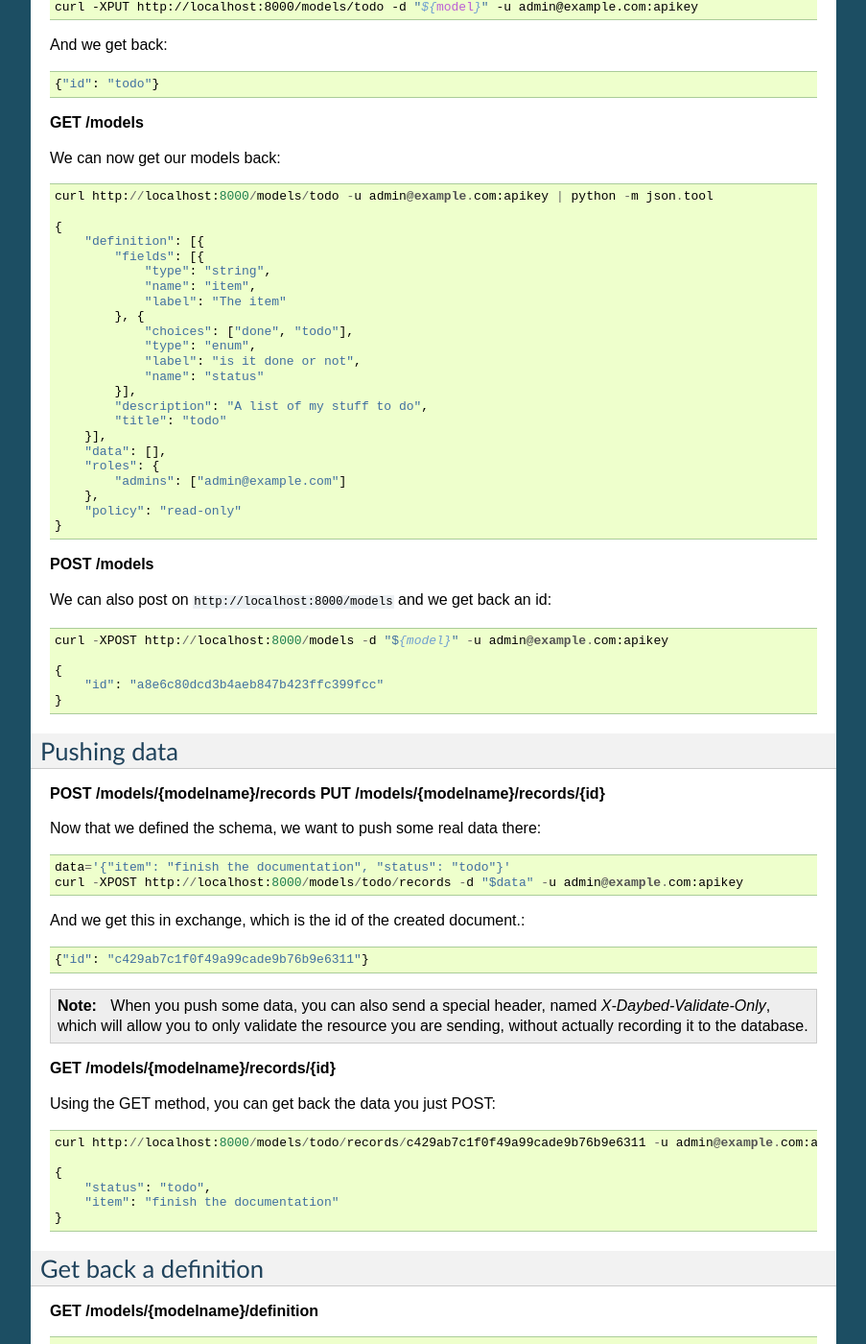
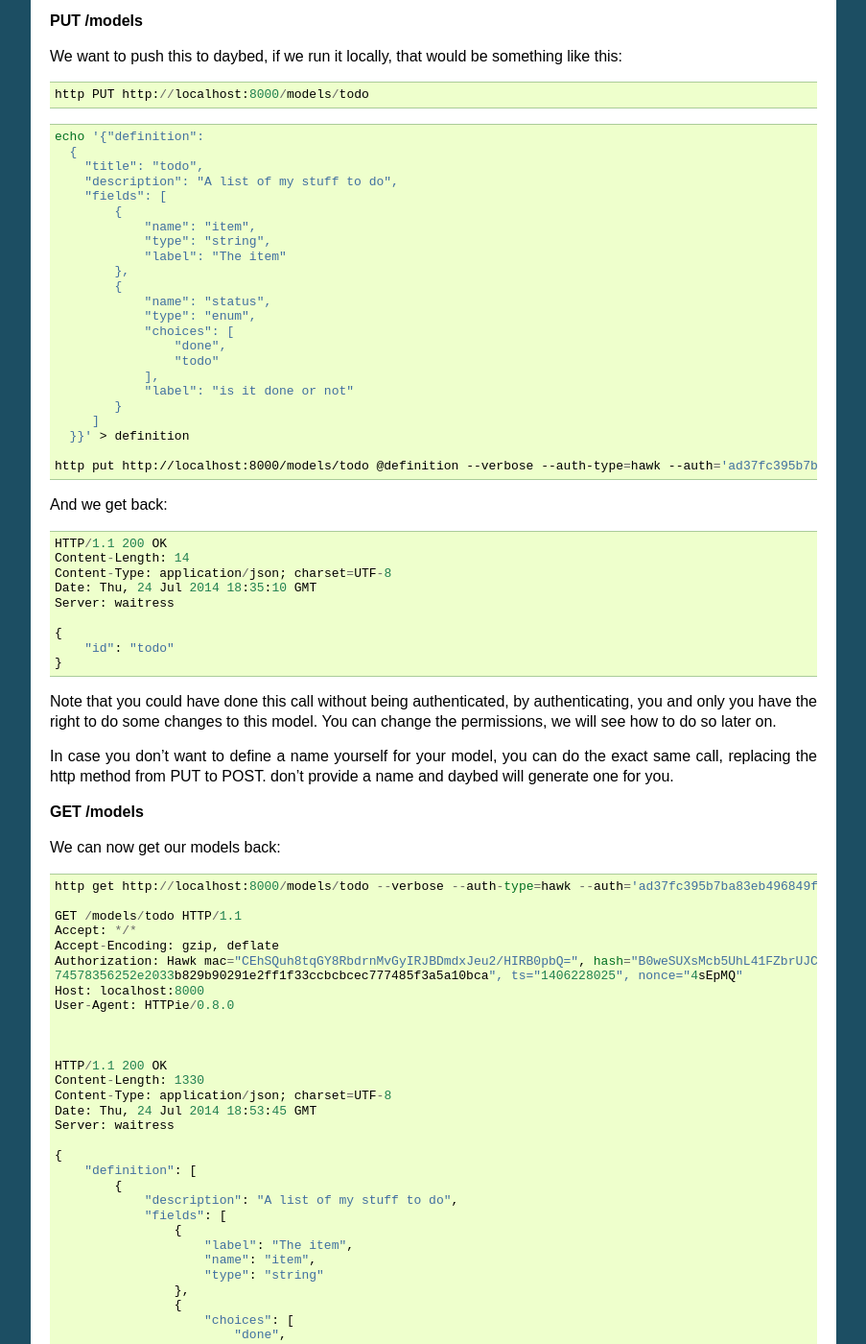
Before and after one commit to spiral-project/daybed, a Sphinx documentation site: the page built from docs/source/usage.rst, in a window 1280 px wide and 1400 px high, scrolled down 870 px. Shown: the whole window at 96% size, without its empty margins (198-1101 px from the left). Built offline with Sphinx 7.4.7, drawn with Linux system fonts in a browser that asks for light colours; some of the changed text lies outside the part shown.

Commit message:
Start to update the docs to reflect the new APIs.

```diff
--- a/docs/source/install.rst
+++ b/docs/source/install.rst
@@ -4,7 +4,7 @@ Installing daybed
 Daybed has the following requirements:
 
 - A Python_ 2.6, 2.7, 3.x or PyPy_ installation
-- A CouchDB_ server instance running
+- A CouchDB_ or Redis_ server instance running
 
 Daybed comes with a Makefile to simplify your life when developing. To install
 daybed in your current virtualenv and get started, just run::
@@ -129,6 +129,7 @@ From the repository folder::
 
 
 .. _CouchDB: http://couchdb.apache.org/
+.. _Redis: http://redis.io
 .. _Homebrew: http://brew.sh/
 .. _Python: http://python.org/
 .. _PyPy: http://pypy.org/
--- a/docs/source/usage.rst
+++ b/docs/source/usage.rst
@@ -1,38 +1,69 @@
-=========================
 How to use the daybed API
 =========================
 
 Daybed is a REST interface you can use to create definitions, edit them and
 publish data that complies to these models.
 
-Let's say we want to have a daybed managed todo list. First, we put
-a definition under the name "todo".
+Let's say we want to have a daybed-managed todo list. Follow the steps and you
+will have a grasp of how daybed works.
 
+To ease testing, you can use `httpie <https://github.com/jkbr/httpie>`_ in
+order to make requests. Examples of use with httpie are provided when possible.
+
+
+In order to authenticate with `Hawk <https://github.com/hueniverse/hawk>`_,
+you'll need to install the `requests-hawk module
+<https://github.com/mozilla-services/requests-hawk>`_
 
 Authentication
 --------------
 
-You need to be authenticated to be able to run this curl commands.
+You need to be authenticated to be able to run most of the commands. In order
+to get authenticated, the first thing to do is to get a "token" from daybed.
+This token is a way to identify yourself. A token contains two parts: a token
+id (that you can publicly share) and a secret (that's very similar to
+a password).
 
-You can use REST Console in Chrome to use your Persona credentials.
+Here is how to get your credentials::
 
-I command line, you will have to use the BasicAuthAuthenticationPolicy
-backend, you can add `` -u admin@example.com:apikey`` to each curl
-request to get rid of the 403 error.
+    http post http://0.0.0.0:8000/tokens
+
+    HTTP/1.1 201 Created
+    Content-Length: 273
+    Content-Type: application/json; charset=UTF-8
+    Date: Thu, 24 Jul 2014 16:25:49 GMT
+    Server: waitress
+
+    {
+        "credentials": {
+            "algorithm": "sha256",
+            "id": "e0394574578356252e2033b829b90291e2ff1f33ccbcbcec777485f3a5a10bca",
+            "key": "416aa1287121218feeb9b751a9614959a1c95fd09aba5959bab7c484dcd1b198"
+        },
+        "sessionToken": "ad37fc395b7ba83eb496849f6db022fbb316fa11081491b5f00dfae5b0b1cd22"
+    }
+
+
+Now, you can use these credentials for the next requests.
 
 
 Model management
 ----------------
 
+First, we put a definition under the name "todo".
+
+
 **PUT /models**
 
 We want to push this to daybed, if we run it locally, that would be something
-like this:
+like this::
+
+  http PUT http://localhost:8000/models/todo
 
 .. code-block:: bash
 
-    model='{
-      "definition": {
+    echo '{"definition":
+      {
         "title": "todo",
         "description": "A list of my stuff to do",
         "fields": [
@@ -51,52 +82,80 @@ like this:
                 "label": "is it done or not"
             }
          ]
-      }
-    }'
+      }}' > definition
 
-    curl -XPUT http://localhost:8000/models/todo -d "${model}" -u admin@example.com:apikey
+    http put http://localhost:8000/models/todo @definition --verbose --auth-type=hawk --auth='ad37fc395b7ba83eb496849f6db022fbb316fa11081491b5f00dfae5b0b1cd22:'
 
 And we get back::
 
-    {"id": "todo"}
+    HTTP/1.1 200 OK
+    Content-Length: 14
+    Content-Type: application/json; charset=UTF-8
+    Date: Thu, 24 Jul 2014 18:35:10 GMT
+    Server: waitress
+
+    {
+        "id": "todo"
+    }
+
+Note that you could have done this call without being authenticated, by
+authenticating, you and only you have the right to do some changes to this
+model. You can change the permissions, we will see how to do so later on.
+
+In case you don't want to define a name yourself for your model, you can do the
+exact same call, replacing the http method from PUT to POST. don't provide a
+name and daybed will generate one for you.
 
 **GET /models**
 
 We can now get our models back::
 
-    curl http://localhost:8000/models/todo -u admin@example.com:apikey | python -m json.tool
+    http get http://localhost:8000/models/todo --verbose --auth-type=hawk --auth='ad37fc395b7ba83eb496849f6db022fbb316fa11081491b5f00dfae5b0b1cd22:'
+
+    GET /models/todo HTTP/1.1
+    Accept: */*
+    Accept-Encoding: gzip, deflate
+    Authorization: Hawk mac="CEhSQuh8tqGY8RbdrnMvGyIRJBDmdxJeu2/HIRB0pbQ=", hash="B0weSUXsMcb5UhL41FZbrUJCAotzSI3HawE1NPLRUz8=", id="e03945
+    74578356252e2033b829b90291e2ff1f33ccbcbcec777485f3a5a10bca", ts="1406228025", nonce="4sEpMQ"
+    Host: localhost:8000
+    User-Agent: HTTPie/0.8.0
+
+
+
+    HTTP/1.1 200 OK
+    Content-Length: 1330
+    Content-Type: application/json; charset=UTF-8
+    Date: Thu, 24 Jul 2014 18:53:45 GMT
+    Server: waitress
 
     {
-        "definition": [{
-            "fields": [{
-                "type": "string",
-                "name": "item",
-                "label": "The item"
-            }, {
-                "choices": ["done", "todo"],
-                "type": "enum",
-                "label": "is it done or not",
-                "name": "status"
-            }],
-            "description": "A list of my stuff to do",
-            "title": "todo"
-        }],
-        "data": [],
-        "roles": {
-            "admins": ["admin@example.com"]
-        },
-        "policy": "read-only"
+        "definition": [
+            {
+                "description": "A list of my stuff to do",
+                "fields": [
+                    {
+                        "label": "The item",
+                        "name": "item",
+                        "type": "string"
+                    },
+                    {
+                        "choices": [
+                            "done",
+                            "todo"
+                        ],
+                        "label": "is it done or not",
+                        "name": "status",
+                        "type": "enum"
+                    }
+                ],
+                "title": "todo"
+            }
+        ],
+        "records": []
     }
 
-**POST /models**
-
-We can also post on ``http://localhost:8000/models`` and we get back an id::
-
-    curl -XPOST http://localhost:8000/models -d "${model}" -u admin@example.com:apikey
-
-    {
-        "id": "a8e6c80dcd3b4aeb847b423ffc399fcc"
-    }
+In case you are not authenticated, you couldn't see anything and would get a
+401 answer from the server.
 
 
 Pushing data
@@ -105,30 +164,76 @@ Pushing data
 **POST /models/{modelname}/records**
 **PUT /models/{modelname}/records/{id}**
 
-Now that we defined the schema, we want to push some real data there::
+Now that we defined the schema, we want to push some real data there!::
 
-    data='{"item": "finish the documentation", "status": "todo"}'
-    curl -XPOST http://localhost:8000/models/todo/records -d "$data" -u admin@example.com:apikey
+    http POST http://localhost:8000/models/todo/records item="work on daybed" status="done"\
+    --verbose --auth-type=hawk --auth='ad37fc395b7ba83eb496849f6db022fbb316fa11081491b5f00dfae5b0b1cd22:'
 
-And we get this in exchange, which is the id of the created document.::
+    POST /models/todo/records HTTP/1.1
+    Accept: application/json
+    Accept-Encoding: gzip, deflate
+    Authorization: Hawk mac="4Sly1HVkkKsRk43dHOLw/e/AmWeoDEe9ZbVu9cugzg0=", hash="KE3ivKqZxHPTg1yzUAJHOu/PYiYWvEoh3SZxzYshikw=", id="e03945
+    74578356252e2033b829b90291e2ff1f33ccbcbcec777485f3a5a10bca", ts="1406228375", nonce="T2NP4V"
+    Content-Length: 44
+    Content-Type: application/json; charset=utf-8
+    Host: localhost:8000
+    User-Agent: HTTPie/0.8.0
 
-    {"id": "c429ab7c1f0f49a99cade9b76b9e6311"}
+    {
+        "item": "work on daybed",
+        "status": "done"
+    }
+
+    HTTP/1.1 201 Created
+    Content-Length: 42
+    Content-Type: application/json; charset=UTF-8
+    Date: Thu, 24 Jul 2014 18:59:35 GMT
+    Location: http://localhost:8000/models/todo/records/ebc9f07c8faa4969a76f46b8c514fac6
+    Server: waitress
+
+    {
+        "id": "ebc9f07c8faa4969a76f46b8c514fac6"
+    }
+
+And we get this in exchange, which is the id of the created document.
 
 .. note::
     When you push some data, you can also send a special header, named
     `X-Daybed-Validate-Only`, which will allow you to only validate the
     resource you are sending, without actually recording it to the database.
 
-**GET /models/{modelname}/records/{id}**
 
-Using the GET method, you can get back the data you just POST::
+**GET /models/{modelname}/records**
 
-    curl http://localhost:8000/models/todo/records/c429ab7c1f0f49a99cade9b76b9e6311 -u admin@example.com:apikey
+Using the GET method, you can get back the data you posted::
+
+    http get http://localhost:8000/models/todo/records\
+    --verbose --auth-type=hawk --auth='ad37fc395b7ba83eb496849f6db022fbb316fa11081491b5f00dfae5b0b1cd22:' --json
+
+    GET /models/todo/records HTTP/1.1                                                                                              [5/4051]
+    Accept: application/json
+    Accept-Encoding: gzip, deflate
+    Authorization: Hawk mac="OQ9PYGfLhE7L0TPHFpYteHI0j3PBnKgEjyYjMQXMsaM=", hash="NVuBm+XMyya3Tq4EhpZ0cQWjVUyIA8sKnySkKDOIM4M=", id="e0394574578356252e2033b829b90291e2ff1f33ccbcbcec777485f3a5a10bca", ts="1406232484", nonce="_m0VvY"
+    Content-Type: application/json; charset=utf-8
+    Host: localhost:8000
+    User-Agent: HTTPie/0.8.0
+
+
+    HTTP/1.1 200 OK
+    Content-Length: 151
+    Content-Type: application/json; charset=UTF-8
+    Date: Thu, 24 Jul 2014 20:08:04 GMT
+    Server: waitress
 
     {
-        "status": "todo",
-        "item": "finish the documentation"
+        "records": [
+            {
+                "item": "work on daybed",
+                "status": "done"
+            },
+        ]
     }
+
 
 
 Get back a definition
@@ -162,54 +267,17 @@ Get back a definition
     }
 
 
-Get back all the data you pushed to a model
--------------------------------------------
+Manipulating ACLs
+-----------------
 
-**GET /models/{modelname}/records**
-
-::
-
-    curl http://localhost:8000/models/todo/records -u admin@example.com:apikey | python -m json.tool
-
-    {
-        "data": [{
-            "status": "todo",
-            "item": "finish the documentation",
-            "id": "c429ab7c1f0f49a99cade9b76b9e6311"
-        }]
-    }
+XXX Todo
 
 
-Manipulate policies
--------------------
+Listing the supported fields
+----------------------------
 
-**GET /policies**
+Daybed supports a bunch of fields. You can actually easily add some to your
+instances. Sometimes, it can be useful to have a list of these fields. You can
+hit the `/fields` endpoint for this purpose::
 
-::
-
-    curl http://localhost:8000/policies
-
-    {'policies': ["read-only"]}
-
-**GET,PUT,DELETE /policies/{policy_name}**
-
-::
-
-    curl http://localhost:8000/policies/read-only
-
-    {
-        "role:admins": {"definition": {"create": true, "read": true,
-                                       "update": true, "delete": true},
-                        "records":    {"create": true, "read": true,
-                                       "update": true, "delete": true},
-                        "users":      {"create": true, "read": true,
-                                       "update": true, "delete": true},
-                        "policy":     {"create": true, "read": true,
-                                       "update": true, "delete": true}},
-        "system.Authenticated": {"definition": {"create": true},
-                                 "records":    {"create": true},
-                                 "users":      {"create": true},
-                                 "policy":     {"create": true}},
-        "system.Everyone": {"definition": {"read": true},
-                            "records":    {"read": true}},
-    }
+  http GET http://localhost:8000/fields --verbose --json
```
Also changed, not shown: docs/source/index.rst (+4 -4 lines).
